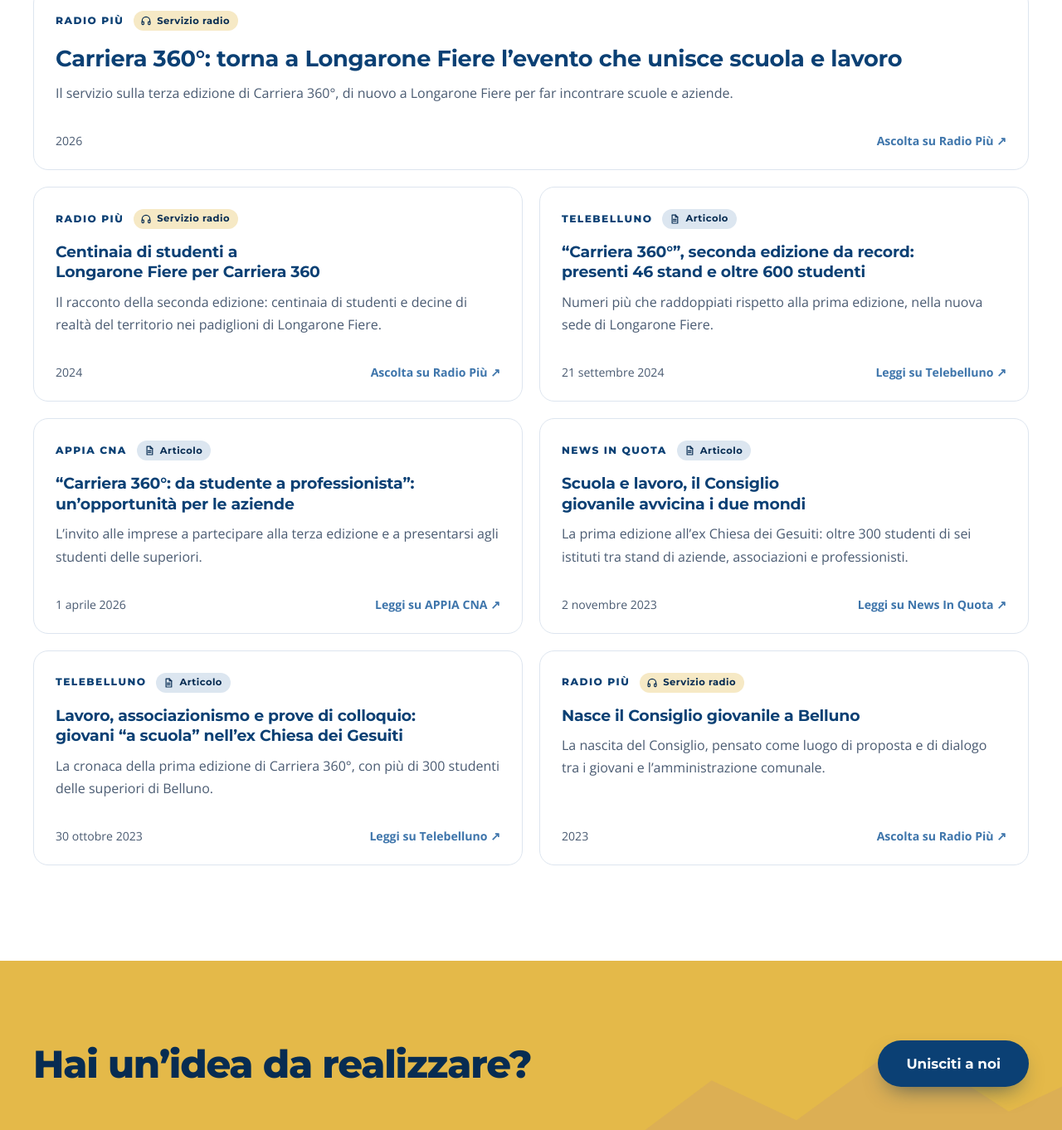
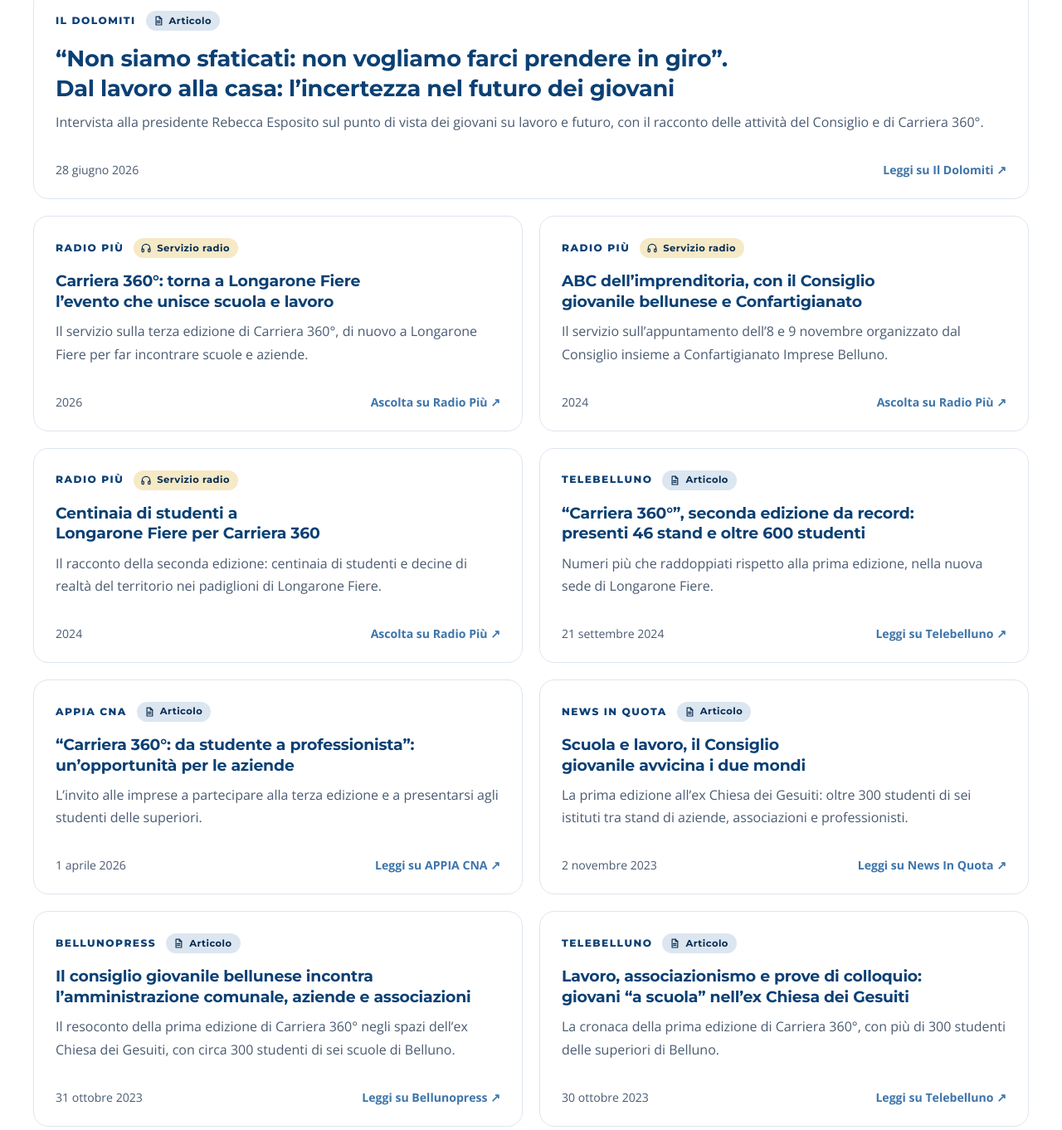
Before and after one commit to Consiglio-Giovanile-Bellunese/site, a plain HTML site: page dicono-di-noi.html in a window 1280 px wide. Shown: the part 825-2187 px from the top of the page at 83% size. Drawn offline with Linux system fonts and the light colour scheme.

Commit message:
Dicono di noi: aggiunte tre uscite (Il Dolomiti 2026, Bellunopress 2023, Radio Più 2024)

```diff
--- a/dicono-di-noi.html
+++ b/dicono-di-noi.html
@@ -68,10 +68,22 @@
           </figure>
         <div class="press-list">
             <article class="press-card" data-reveal>
+              <div class="press-meta"><span class="press-outlet">Il Dolomiti</span><span class="press-type press-type-article"><svg viewBox="0 0 24 24" aria-hidden="true"><path d="M7 3.5h7l4.5 4.5v12.5H7z"/><path d="M14 3.5V8h4.5M9.5 12.5h6M9.5 16h6"/></svg>Articolo</span></div>
+              <h3><a href="https://www.ildolomiti.it/economia/2026/non-siamo-sfaticati-non-vogliamo-farci-prendere-in-giro-dal-lavoro-alla-casa-lincertezza-nel-futuro-dei-giovani-siamo-sommersi-da-notizie-negative" target="_blank" rel="noopener noreferrer">“Non siamo sfaticati: non vogliamo farci prendere in giro”. Dal lavoro alla casa: l’incertezza nel futuro dei giovani</a></h3>
+              <p class="press-summary">Intervista alla presidente Rebecca Esposito sul punto di vista dei giovani su lavoro e futuro, con il racconto delle attività del Consiglio e di Carriera 360°.</p>
+              <p class="press-foot"><time datetime="2026-06-28">28 giugno 2026</time><span class="press-cta">Leggi su Il Dolomiti <span aria-hidden="true">↗</span></span></p>
+            </article>
+            <article class="press-card" data-reveal>
               <div class="press-meta"><span class="press-outlet">Radio Più</span><span class="press-type press-type-radio"><svg viewBox="0 0 24 24" aria-hidden="true"><path d="M4 15v-3a8 8 0 0 1 16 0v3"/><rect x="3.5" y="14" width="4" height="6" rx="1.5"/><rect x="16.5" y="14" width="4" height="6" rx="1.5"/></svg>Servizio radio</span></div>
               <h3><a href="https://www.radiopiu.net/wordpress/carriera-360-torna-a-longarone/" target="_blank" rel="noopener noreferrer">Carriera 360°: torna a Longarone Fiere l’evento che unisce scuola e lavoro</a></h3>
               <p class="press-summary">Il servizio sulla terza edizione di Carriera 360°, di nuovo a Longarone Fiere per far incontrare scuole e aziende.</p>
               <p class="press-foot"><time datetime="2026">2026</time><span class="press-cta">Ascolta su Radio Più <span aria-hidden="true">↗</span></span></p>
+            </article>
+            <article class="press-card" data-reveal>
+              <div class="press-meta"><span class="press-outlet">Radio Più</span><span class="press-type press-type-radio"><svg viewBox="0 0 24 24" aria-hidden="true"><path d="M4 15v-3a8 8 0 0 1 16 0v3"/><rect x="3.5" y="14" width="4" height="6" rx="1.5"/><rect x="16.5" y="14" width="4" height="6" rx="1.5"/></svg>Servizio radio</span></div>
+              <h3><a href="https://www.radiopiu.net/wordpress/abc-dellimprenditoria-con-il-consiglio-giovanile-bellunese-e-confartigianato/" target="_blank" rel="noopener noreferrer">ABC dell’imprenditoria, con il Consiglio giovanile bellunese e Confartigianato</a></h3>
+              <p class="press-summary">Il servizio sull’appuntamento dell’8 e 9 novembre organizzato dal Consiglio insieme a Confartigianato Imprese Belluno.</p>
+              <p class="press-foot"><time datetime="2024">2024</time><span class="press-cta">Ascolta su Radio Più <span aria-hidden="true">↗</span></span></p>
             </article>
             <article class="press-card" data-reveal>
               <div class="press-meta"><span class="press-outlet">Radio Più</span><span class="press-type press-type-radio"><svg viewBox="0 0 24 24" aria-hidden="true"><path d="M4 15v-3a8 8 0 0 1 16 0v3"/><rect x="3.5" y="14" width="4" height="6" rx="1.5"/><rect x="16.5" y="14" width="4" height="6" rx="1.5"/></svg>Servizio radio</span></div>
@@ -96,6 +108,12 @@
               <h3><a href="https://www.newsinquota.it/scuola-e-lavoro-il-consiglio-giovanile-avvicina-i-due-mondi/" target="_blank" rel="noopener noreferrer">Scuola e lavoro, il Consiglio giovanile avvicina i due mondi</a></h3>
               <p class="press-summary">La prima edizione all’ex Chiesa dei Gesuiti: oltre 300 studenti di sei istituti tra stand di aziende, associazioni e professionisti.</p>
               <p class="press-foot"><time datetime="2023-11-02">2 novembre 2023</time><span class="press-cta">Leggi su News In Quota <span aria-hidden="true">↗</span></span></p>
+            </article>
+            <article class="press-card" data-reveal>
+              <div class="press-meta"><span class="press-outlet">Bellunopress</span><span class="press-type press-type-article"><svg viewBox="0 0 24 24" aria-hidden="true"><path d="M7 3.5h7l4.5 4.5v12.5H7z"/><path d="M14 3.5V8h4.5M9.5 12.5h6M9.5 16h6"/></svg>Articolo</span></div>
+              <h3><a href="https://www.bellunopress.it/2023/10/31/il-consiglio-giovanile-bellunese-incontra-lamministrazione-comunale-aziende-e-associazioni/" target="_blank" rel="noopener noreferrer">Il consiglio giovanile bellunese incontra l’amministrazione comunale, aziende e associazioni</a></h3>
+              <p class="press-summary">Il resoconto della prima edizione di Carriera 360° negli spazi dell’ex Chiesa dei Gesuiti, con circa 300 studenti di sei scuole di Belluno.</p>
+              <p class="press-foot"><time datetime="2023-10-31">31 ottobre 2023</time><span class="press-cta">Leggi su Bellunopress <span aria-hidden="true">↗</span></span></p>
             </article>
             <article class="press-card" data-reveal>
               <div class="press-meta"><span class="press-outlet">Telebelluno</span><span class="press-type press-type-article"><svg viewBox="0 0 24 24" aria-hidden="true"><path d="M7 3.5h7l4.5 4.5v12.5H7z"/><path d="M14 3.5V8h4.5M9.5 12.5h6M9.5 16h6"/></svg>Articolo</span></div>
```
